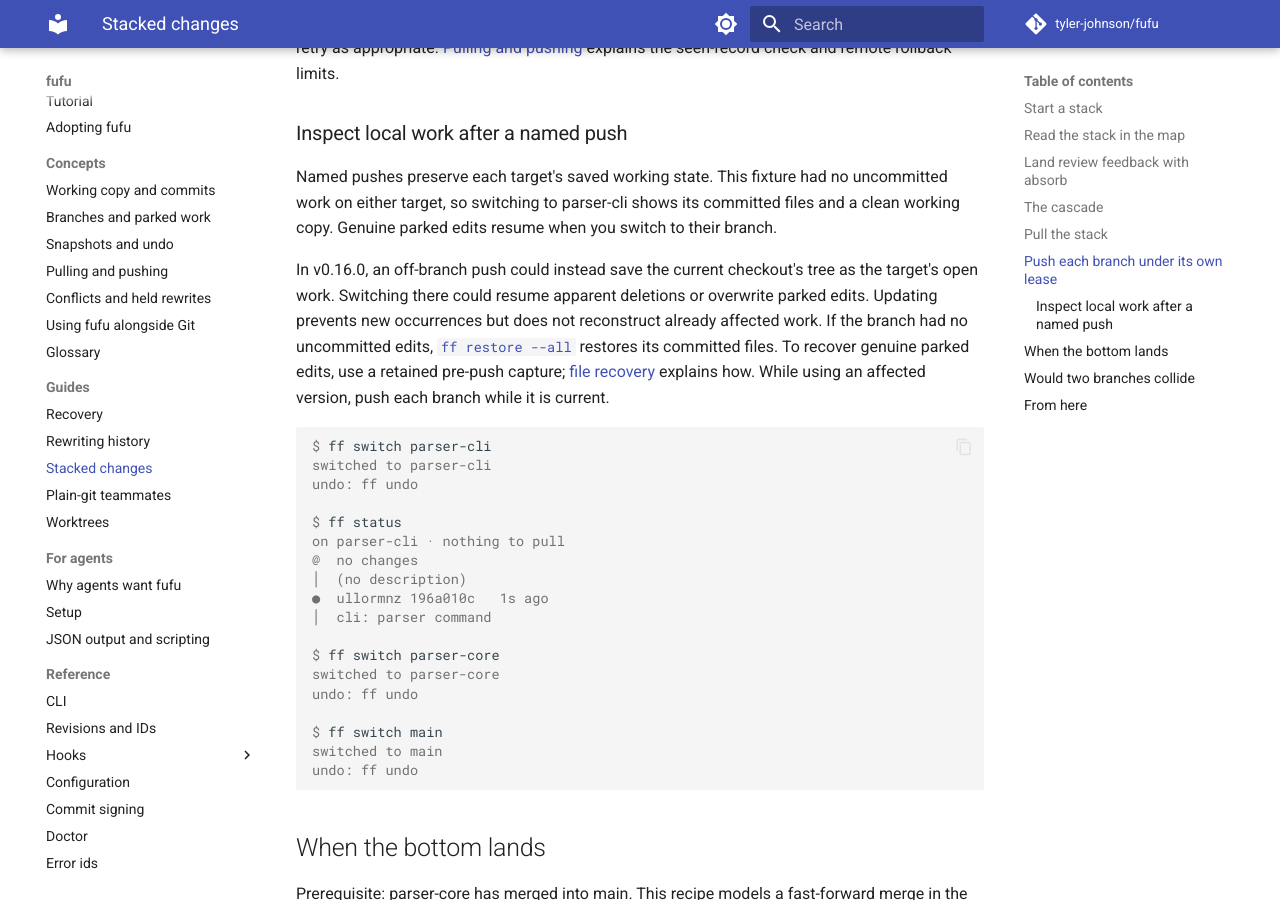
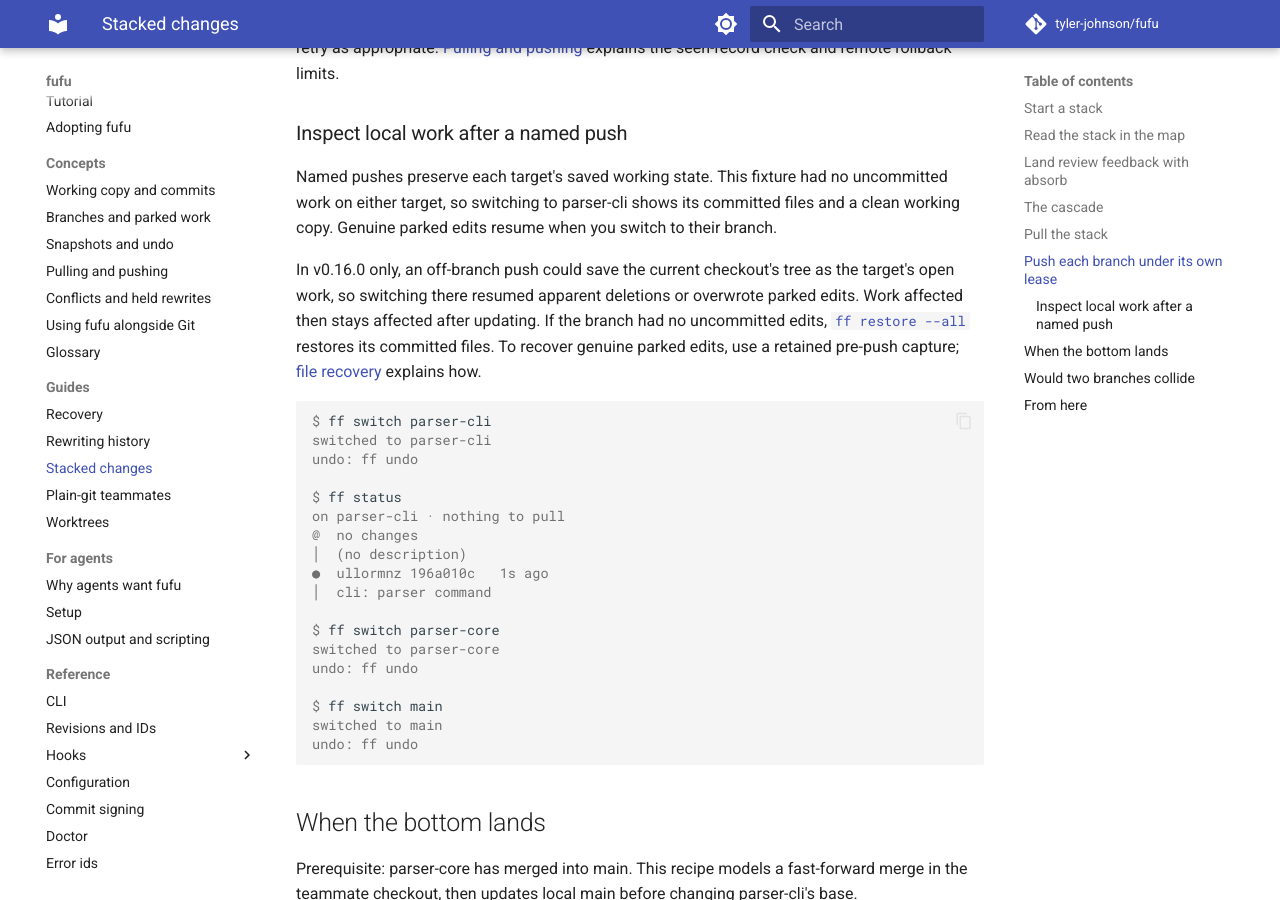
Before and after one commit to tyler-johnson/fufu, an MkDocs documentation site: the page built from docs/guides/stacked-changes.md, in a window 1280 px wide and 900 px high, scrolled down 4506 px. Built offline with MkDocs 1.6.1 and Material for MkDocs 9.7.7, drawn with Linux system fonts in a browser that asks for light colours; comment, search, counter and statistics services are not loaded.

Commit message:
cli+docs: drop the v0.16.0 named-push workaround from current docs
The v0.16.0 known issue, where `ff push <branch>` for a branch other than the checked-out one recorded the checkout's tree as the target's open state, no longer reproduces. df3ab9d3 fixed it for v0.16.1: `push::record` in `crates/ff-core/src/push.rs` files the push note under the invoking checkout's chain name, and only the published and seen records name the target. Pushing a clean or parked branch from a checkout with different, staged, and deleted files, then switching to it, resumes the branch's own files and nothing from the checkout.

The existing `named_push_preserves_clean_and_parked_work` in `crates/ff-cli/tests/push.rs` and `an_off_branch_push_note_belongs_to_the_invoking_checkout` in `crates/ff-core/tests/push.rs` pin this; with the one-line fix reverted, the CLI test fails at the saved-state assertion. No test or changelog bullet is added, since behavior is unchanged since v0.16.1 and that release's Fixed entry covers it.

The stacked-changes guide drops the workaround for affected versions and keeps the recovery steps, which the v0.16.0 and v0.16.1 release notes link to. The `ff push` help, its generated reference, and the push-boundary concept page drop their pointers to that recovery.

Known issue since v0.16.0.

````diff
--- a/docs/guides/stacked-changes.md
+++ b/docs/guides/stacked-changes.md
@@ -166,7 +166,7 @@ Pushing parser-cli alone transfers the Git objects needed for its history, inclu
 
 Named pushes preserve each target's saved working state. This fixture had no uncommitted work on either target, so switching to parser-cli shows its committed files and a clean working copy. Genuine parked edits resume when you switch to their branch.
 
-In v0.16.0, an off-branch push could instead save the current checkout's tree as the target's open work. Switching there could resume apparent deletions or overwrite parked edits. Updating prevents new occurrences but does not reconstruct already affected work. If the branch had no uncommitted edits, [`ff restore --all`](../reference/cli/restore.md) restores its committed files. To recover genuine parked edits, use a retained pre-push capture; [file recovery](recovery.md#restore-files-by-time-or-snapshot) explains how. While using an affected version, push each branch while it is current.
+In v0.16.0 only, an off-branch push could save the current checkout's tree as the target's open work, so switching there resumed apparent deletions or overwrote parked edits. Work affected then stays affected after updating. If the branch had no uncommitted edits, [`ff restore --all`](../reference/cli/restore.md) restores its committed files. To recover genuine parked edits, use a retained pre-push capture; [file recovery](recovery.md#restore-files-by-time-or-snapshot) explains how.
 
 <!-- transcript:after-named-push -->
 ```console
````
Also changed, not shown: crates/ff-cli/src/help/push.md (+1 -1 lines), docs/concepts/push-boundary.md (+1 -1 lines), docs/reference/cli/push.md (+1 -1 lines).
